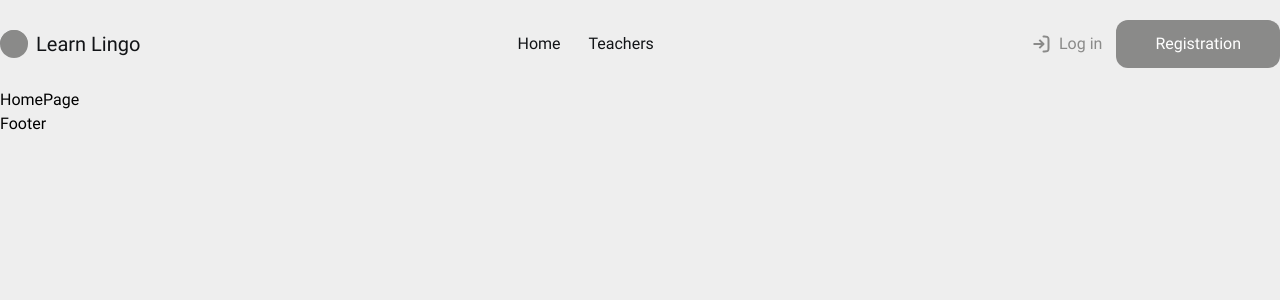
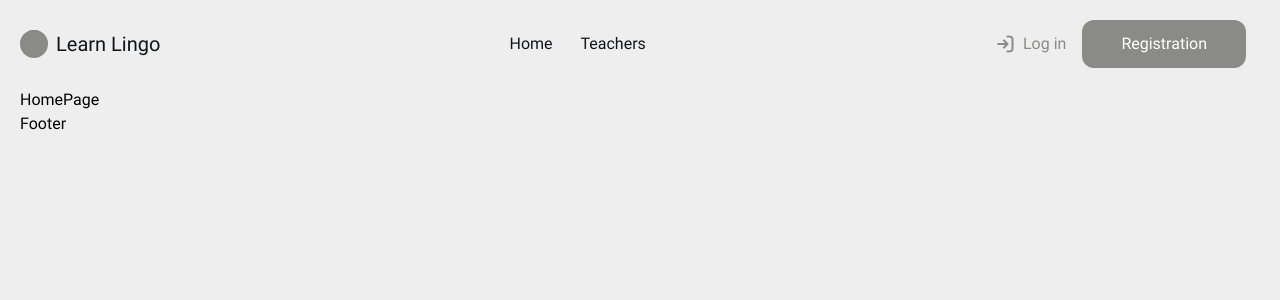
Before and after one commit to Ivan-Malakhovskyi/learn-lingo-pet-project, a React (Vite) app: page / in a window 1280 px wide. Shown: the top 300 px of the page. Built offline with nearby package versions, Linux system fonts and the light colour scheme.

Commit message:
add modals

```diff
--- a/src/App.css
+++ b/src/App.css
@@ -2,6 +2,6 @@
   /* max-width: 1280px; */
   /* margin: 0 auto; */
 
-  /* max-width: 100%;
-  padding: 0 64px; */
+  /* max-width: 100%; */
+  padding: 0 20px;
 }
--- a/src/GlobalStyle.ts
+++ b/src/GlobalStyle.ts
@@ -8,6 +8,8 @@ export const theme = {
     mainBgBlack: "rgba(0, 0, 0, 0.8)",
     mainWhite: "rgb(255, 255, 255)",
     mainGrey: "rgb(138, 138, 137)",
+    mainYellow: "rgb(244, 197, 80)",
+    accentYellow: "rgb(255, 220, 134)",
   },
 };
 
--- a/src/components/Header/Header.styled.tsx
+++ b/src/components/Header/Header.styled.tsx
@@ -69,8 +69,6 @@ export const LoginNavLink = styled(NavLink)`
   line-height: 20px;
 `;
 
-export const RegisterNavLink = styled(NavLink)``;
-
 export const BtnRegister = styled.button`
   padding: 14px 39px;
   border-radius: 12px;
@@ -82,6 +80,22 @@ export const BtnRegister = styled.button`
   line-height: 20px;
 `;
 
-export const LogInNavLinkWrapper = styled.div`
+export const ListBtnAuth = styled.ul`
+  display: flex;
+  gap: 16px;
+  align-items: center;
   margin-right: 14px;
 `;
+
+export const BtnSignin = styled.button`
+  display: flex;
+  color: ${({ theme: { colors } }) => colors.mainGrey};
+  font-size: 16px;
+  font-weight: 700;
+  line-height: 20px;
+  border: none;
+  background-color: transparent;
+  outline: none;
+  padding: 0;
+  margin: 0;
+`;
--- a/src/components/Header/Header.tsx
+++ b/src/components/Header/Header.tsx
@@ -1,25 +1,30 @@
 import { FC, useState } from "react";
 import {
-  LoginNavLink,
   IconWrapper,
-  LogInNavLinkWrapper,
   LogoLink,
   Nav,
   StyledNavLink,
-  RegisterNavLink,
   BtnRegister,
+  ListBtnAuth,
+  BtnSignin,
 } from "../Header/Header.styled";
 import { HeaderStyled, HomeLink } from "../Header/Header.styled";
 import logo from "/icons/ukraine.svg";
 import iconLogin from "/icons/log-in-01.svg";
 import { Modal } from "../Global/Modal";
-import { SigninForm } from "../SigninForm.tsx/SigninForm";
+import { SignIn } from "../pages/SignIn/SignIn";
+import { SignUp } from "../pages/SignUp.tsx/SignUp";
 
 export const Header: FC = () => {
-  const [isOpen, setIsOpen] = useState(false);
+  const [isOpenSignIn, setIsOpenSignIn] = useState(false);
+  const [isOpenSignUp, setIsOpenSignUp] = useState(false);
 
-  const handleToggle = () => {
-    setIsOpen(!isOpen);
+  const handleToggleSignIn = () => {
+    setIsOpenSignIn(!isOpenSignIn);
+  };
+
+  const handleToggleSignUp = () => {
+    setIsOpenSignUp(!isOpenSignUp);
   };
 
   return (
@@ -40,37 +45,36 @@ export const Header: FC = () => {
           </HomeLink>
           <StyledNavLink to="/teachers">Teachers</StyledNavLink>
         </li>
-        <li>
-          {" "}
-          {/* <StyledNavLink to="/favorites">Favorites</StyledNavLink> */}
-          <div style={{ display: "flex", alignItems: "center" }}>
+
+        {/* <StyledNavLink to="/favorites">Favorites</StyledNavLink> */}
+        <ListBtnAuth>
+          <li>
+            <BtnSignin onClick={handleToggleSignIn}>
+              <IconWrapper>
+                <img src={iconLogin} width={20} height={20} alt="icon_login" />{" "}
+              </IconWrapper>
+              Log in
+            </BtnSignin>
+
+            {isOpenSignIn && (
+              <Modal close={handleToggleSignIn}>
+                <SignIn />
+              </Modal>
+            )}
+          </li>
+
+          <li>
             {" "}
-            <LogInNavLinkWrapper>
-              <LoginNavLink to="/signin">
-                {" "}
-                <IconWrapper>
-                  <img
-                    src={iconLogin}
-                    width={20}
-                    height={20}
-                    alt="icon_login"
-                  />{" "}
-                </IconWrapper>
-                Log in
-              </LoginNavLink>
-            </LogInNavLinkWrapper>
-            <RegisterNavLink to="/signup">
-              <BtnRegister type="button" onClick={handleToggle}>
-                Registration
-              </BtnRegister>
-              {isOpen && (
-                <Modal close={handleToggle}>
-                  <SigninForm />
-                </Modal>
-              )}
-            </RegisterNavLink>
-          </div>
-        </li>
+            <BtnRegister type="button" onClick={handleToggleSignUp}>
+              Registration
+            </BtnRegister>
+          </li>
+          {isOpenSignUp && (
+            <Modal close={handleToggleSignUp}>
+              <SignUp />
+            </Modal>
+          )}
+        </ListBtnAuth>
       </Nav>
     </HeaderStyled>
   );
--- a/src/components/SigninForm.tsx/SigninForm.styled.tsx
+++ b/src/components/SigninForm.tsx/SigninForm.styled.tsx
@@ -2,9 +2,17 @@ import styled from "styled-components";
 import { Field, Form } from "formik";
 
 export const FormWrapper = styled.div`
-  /* display: flex;
+  display: flex;
   flex-direction: column;
-  gap: 18px; */
+  margin-bottom: 40px;
+  gap: 18px;
+`;
+
+export const FormUser = styled(Form)`
+  display: flex;
+  flex-direction: column;
+  margin-bottom: 40px;
+  gap: 18px;
 `;
 
 export const Title = styled.h2`
@@ -27,16 +35,8 @@ export const Paragraph = styled.p`
   margin-bottom: 40px;
 `;
 
-export const FormUser = styled(Form)`
-  display: flex;
-  flex-direction: column;
-  /* align-items: center; */
-  margin-bottom: 40px;
-`;
-
 export const FieldForm = styled(Field)`
-  display: block;
-  width: 100%;
+  width: calc(100% - 35px);
   padding: 16px 18px;
   border: 1px solid ${({ theme: { colors } }) => colors.accentBlack};
   border-radius: 12px;
@@ -56,6 +56,26 @@ export const InputWrapper = styled.div`
 
 export const IconsWrapper = styled.div`
   position: absolute;
-  top: 17px;
-  right: 17px;
+  top: 15px;
+  right: 15px;
+  cursor: pointer;
 `;
+
+export const BtnSubmit = styled.button`
+  color: ${({ theme: { colors } }) => colors.mainBlack};
+  width: 100%;
+  padding: 16px 21px;
+  font-size: 18px;
+  font-weight: 700;
+  line-height: 28px;
+  border: none;
+  border-radius: 12px;
+  background-color: ${({ theme: { colors } }) => colors.mainYellow};
+
+  transition: background-color 250ms cubic-bezier(0.4, 0, 0.2, 1);
+
+  &:hover,
+  &:focus {
+    background-color: ${({ theme: { colors } }) => colors.accentYellow};
+  }
+`;
--- a/src/components/SigninForm.tsx/SigninForm.tsx
+++ b/src/components/SigninForm.tsx/SigninForm.tsx
@@ -1,4 +1,4 @@
-import { ErrorMessage, Formik } from "formik";
+import { ErrorMessage, Formik, Form } from "formik";
 import { useState } from "react";
 import * as yup from "yup";
 import {
@@ -6,9 +6,10 @@ import {
   Paragraph,
   Title,
   IconsWrapper,
-  FormUser,
   FormWrapper,
   InputWrapper,
+  BtnSubmit,
+  FormUser,
 } from "./SigninForm.styled";
 import eyeOff from "/icons/eye-off.svg";
 import eyeOn from "/icons/eye-on.svg";
@@ -22,19 +23,22 @@ const validationSigninSchema = yup.object({
   email: yup
     .string()
     .matches(/^[-?\w.?%?]+@\w+.{1}\w{2,4}$/, "Invalid email")
-    .required(),
+    .required("Email can't be is empty"),
   password: yup
     .string()
     .min(8, "Too short password")
     .max(48, "Too long password")
     .matches(/[a-zA-Z]/, "Must contain at least one letter")
-    .required(),
+    .required("Password can't be is empty"),
 });
 
 export const SigninForm = () => {
   const [showPassword, setShowPassword] = useState(false);
 
-  const handleSubmit = () => {};
+  const handleSubmit = (values, { resetForm }) => {
+    const { email, password } = values;
+    console.log(values);
+  };
 
   const handelToggleClick = () => {
     setShowPassword(!showPassword);
@@ -54,24 +58,28 @@ export const SigninForm = () => {
       >
         <FormUser>
           <FormWrapper>
-            <FieldForm type="text" name="email" placeholder="Email" />
-            <ErrorMessage name="email" component="p" />
+            <div>
+              {" "}
+              <FieldForm type="email" name="email" placeholder="Email" />
+              <ErrorMessage name="email" component="p" />
+            </div>
             <InputWrapper>
               <FieldForm
                 type={showPassword ? "text" : "password"}
                 name="password"
                 placeholder="Password"
               />
-              {/* <IconsWrapper onClick={handelToggleClick}>
+              <IconsWrapper onClick={handelToggleClick}>
                 {showPassword ? (
-                  <img src={eyeOn} alt="eye-on-icon" />
+                  <img src={eyeOn} alt="eye-on-icon" width={20} height={20} />
                 ) : (
-                  <img src={eyeOff} alt="eye-off_icon" />
+                  <img src={eyeOff} alt="eye-off_icon" width={20} height={20} />
                 )}
-              </IconsWrapper> */}
+              </IconsWrapper>
               <ErrorMessage name="password" component="p" />
             </InputWrapper>
           </FormWrapper>
+          <BtnSubmit type="submit">Log In</BtnSubmit>
         </FormUser>
       </Formik>
     </>
--- a/src/components/SignupForm/SignupForm.tsx
+++ b/src/components/SignupForm/SignupForm.tsx
@@ -1,5 +1,95 @@
-const SignupForm = () => {
-  return <div>SignupForm</div>;
+import { ErrorMessage, Formik } from "formik";
+import { useState } from "react";
+import * as yup from "yup";
+import {
+  FieldForm,
+  Paragraph,
+  Title,
+  IconsWrapper,
+  FormWrapper,
+  InputWrapper,
+  BtnSubmit,
+  FormUser,
+} from "../SigninForm.tsx/SigninForm.styled";
+
+import eyeOff from "/icons/eye-off.svg";
+import eyeOn from "/icons/eye-on.svg";
+
+const initialValuesFields = {
+  name: "",
+  email: "",
+  password: "",
 };
 
-export default SignupForm;
+const validationSignupSchema = yup.object({
+  name: yup.string().required("Name is required field"),
+  email: yup
+    .string()
+    .matches(/^[-?\w.?%?]+@\w+.{1}\w{2,4}$/, "Invalid email")
+    .required("Email can't be is empty"),
+  password: yup
+    .string()
+    .min(8, "Too short password")
+    .max(48, "Too long password")
+    .matches(/[a-zA-Z]/, "Must contain at least one letter")
+    .required("Password can't be is empty"),
+});
+
+export const Signup = () => {
+  const [showPassword, setShowPassword] = useState(false);
+
+  const handleSubmit = (values, { resetForm }) => {
+    const { email, password } = values;
+    console.log(values);
+  };
+
+  const handelToggleClick = () => {
+    setShowPassword(!showPassword);
+  };
+
+  return (
+    <>
+      <Title>Registration</Title>
+      <Paragraph>
+        Thank you for your interest in our platform! In order to register, we
+        need some information. Please provide us with the following information
+      </Paragraph>
+      <Formik
+        initialValues={initialValuesFields}
+        validationSchema={validationSignupSchema}
+        onSubmit={handleSubmit}
+      >
+        <FormUser>
+          <FormWrapper>
+            <div>
+              {" "}
+              <FieldForm type="text" name="name" placeholder="Name" />
+              <ErrorMessage name="name" component="p" />
+            </div>
+            <div>
+              {" "}
+              <FieldForm type="email" name="email" placeholder="Email" />
+              <ErrorMessage name="email" component="p" />
+            </div>
+            <InputWrapper>
+              <FieldForm
+                type={showPassword ? "text" : "password"}
+                name="password"
+                placeholder="Password"
+              />
+              <IconsWrapper onClick={handelToggleClick}>
+                {showPassword ? (
+                  <img src={eyeOn} alt="eye-on-icon" width={20} height={20} />
+                ) : (
+                  <img src={eyeOff} alt="eye-off_icon" width={20} height={20} />
+                )}
+              </IconsWrapper>
+              <ErrorMessage name="password" component="p" />
+            </InputWrapper>
+          </FormWrapper>
+          <BtnSubmit type="submit">Log In</BtnSubmit>
+        </FormUser>
+      </Formik>
+    </>
+  );
+};
--- a/src/components/pages/SignIn/SignIn.tsx
+++ b/src/components/pages/SignIn/SignIn.tsx
@@ -1,5 +1,6 @@
 import { FC } from "react";
+import { SigninForm } from "../../SigninForm.tsx/SigninForm";
 
 export const SignIn: FC = () => {
-  return <div>Log In</div>;
+  return <SigninForm />;
 };
--- a/src/components/pages/SignUp.tsx/SignUp.tsx
+++ b/src/components/pages/SignUp.tsx/SignUp.tsx
@@ -1,5 +1,6 @@
 import { FC } from "react";
+import { Signup } from "../../SignupForm/SignupForm";
 
 export const SignUp: FC = () => {
-  return <div>Registration</div>;
+  return <Signup />;
 };
```
Also changed, not shown: src/components/App.tsx (+4 -4 lines), src/components/Global/Modal.styled.tsx (+2 -6 lines).
